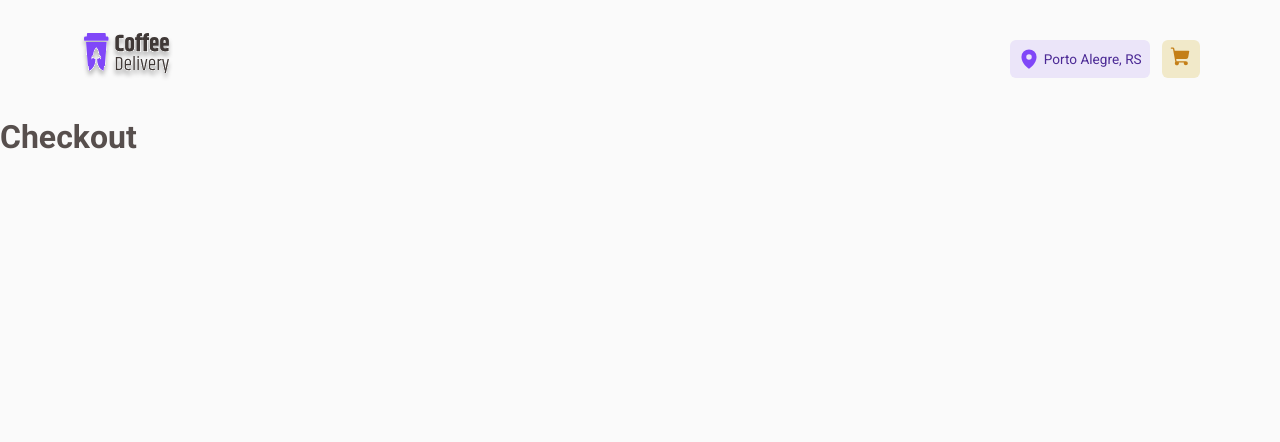
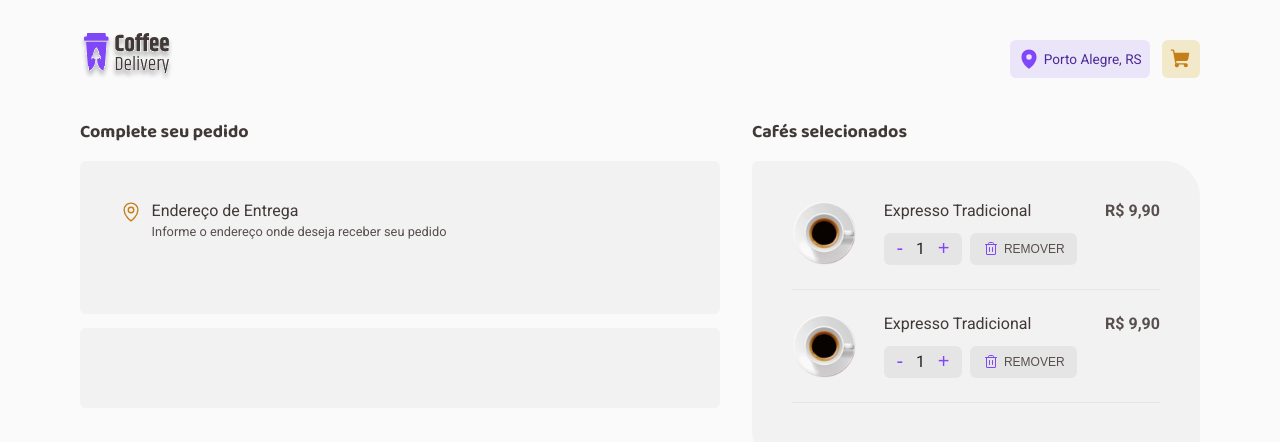
Before and after one commit to kdumagalhaes/coffee-delivery-ecommerce, a React (Vite) app: page /checkout in a window 1280 px wide. Shown: the top 442 px of the page. Built offline with nearby package versions, Linux system fonts and the light colour scheme.

Commit message:
Fix Cart button

```diff
--- a/src/components/Cart/Cart.tsx
+++ b/src/components/Cart/Cart.tsx
@@ -1,4 +1,4 @@
-import { Button, ItemQuantity } from './styles'
+import { CartButton, ItemQuantity } from './styles'
 
 // assets
 import { ShoppingCart } from 'phosphor-react'
@@ -7,9 +7,9 @@ import { useState } from 'react'
 export function Cart() {
   const [itemQuantity, setItemQuantity] = useState(0)
   return (
-    <Button>
+    <CartButton href="/checkout">
       {itemQuantity === 0 ? '' : <ItemQuantity>{itemQuantity}</ItemQuantity>}
       <ShoppingCart size={22} weight="fill" color={'#C47F17'} />
-    </Button>
+    </CartButton>
   )
 }
--- a/src/components/Cart/styles.ts
+++ b/src/components/Cart/styles.ts
@@ -1,6 +1,9 @@
 import styled from 'styled-components'
 
-export const Button = styled.button`
+export const CartButton = styled.a`
+  display: flex;
+  justify-content: center;
+  align-items: center;
   height: 2.4rem;
   width: 2.4rem;
   border: none;
--- a/src/pages/Checkout/Checkout.tsx
+++ b/src/pages/Checkout/Checkout.tsx
@@ -1,9 +1,81 @@
-import { Container } from './styles'
+import {
+  CheckoutForm,
+  Container,
+  Installments,
+  OrderSummary,
+  SubTitle,
+  RemoveButton,
+  SelectedProduct,
+} from './styles'
+
+// assets
+import { MapPin, Trash } from 'phosphor-react'
+import { QuantityStepper } from '../../components/QuantityStepper/QuantityStepper'
+
+// mock
+import CafeImgMock from '../../assets/images/coffee/expresso.svg'
 
 export function Checkout() {
   return (
     <Container>
-      <h1>Checkout</h1>
+      <div className="left-blocks">
+        <SubTitle>Complete seu pedido</SubTitle>
+        <CheckoutForm>
+          <div className="form-header">
+            <MapPin size={22} color="#C47F17" />
+            <div className="form-text">
+              <p className="form-title">Endereço de Entrega</p>
+              <p className="form-subtitle">
+                Informe o endereço onde deseja receber seu pedido
+              </p>
+            </div>
+          </div>
+        </CheckoutForm>
+        <Installments></Installments>
+      </div>
+      <div className="right-blocks">
+        <SubTitle>Cafés selecionados</SubTitle>
+        <OrderSummary>
+          <ul className="products-list">
+            <SelectedProduct>
+              <img
+                src={CafeImgMock}
+                alt="product name"
+                className="product-image"
+              />
+              <div className="product-name-and-controls">
+                <p className="product-name">Expresso Tradicional</p>
+                <div className="controls">
+                  <QuantityStepper />
+                  <RemoveButton>
+                    <Trash size={16} color="#8047F8" />
+                    Remover
+                  </RemoveButton>
+                </div>
+              </div>
+              <strong className="price">R$ 9,90</strong>
+            </SelectedProduct>
+            <SelectedProduct>
+              <img
+                src={CafeImgMock}
+                alt="product name"
+                className="product-image"
+              />
+              <div className="product-name-and-controls">
+                <p className="product-name">Expresso Tradicional</p>
+                <div className="controls">
+                  <QuantityStepper />
+                  <RemoveButton>
+                    <Trash size={16} color="#8047F8" />
+                    Remover
+                  </RemoveButton>
+                </div>
+              </div>
+              <strong className="price">R$ 9,90</strong>
+            </SelectedProduct>
+          </ul>
+        </OrderSummary>
+      </div>
     </Container>
   )
 }
--- a/src/pages/Checkout/styles.ts
+++ b/src/pages/Checkout/styles.ts
@@ -1,3 +1,111 @@
 import styled from 'styled-components'
 
-export const Container = styled.div``
+export const Container = styled.div`
+  max-width: 70rem;
+  margin: 0 auto;
+  display: flex;
+`
+
+const BlockLayout = styled.div`
+  width: 40rem;
+  margin-right: 2rem;
+  border-radius: 6px;
+  padding: 2.5rem;
+  background-color: ${(props) => props.theme['base-card']};
+  margin-bottom: 0.85rem;
+
+  &:last-child {
+    margin-bottom: 0;
+  }
+`
+
+export const CheckoutForm = styled(BlockLayout)`
+  .right-blocks {
+    display: flex;
+    flex-direction: column;
+  }
+
+  .form-header {
+    display: flex;
+    gap: 0.6rem;
+    margin-bottom: 2rem;
+  }
+
+  .form-text {
+    line-height: 130%;
+  }
+
+  .form-title {
+    color: ${(props) => props.theme['base-subtitle']};
+  }
+
+  .form-subtitle {
+    font-size: 0.8rem;
+    color: ${(props) => props.theme['base-text']};
+  }
+`
+
+export const Installments = styled(BlockLayout)``
+
+export const OrderSummary = styled.div`
+  width: 28rem;
+  padding: 2.5rem;
+  border-top-left-radius: 6px;
+  border-top-right-radius: 36px;
+  border-bottom-left-radius: 36px;
+  border-bottom-right-radius: 6px;
+  background-color: ${(props) => props.theme['base-card']};
+`
+
+export const SubTitle = styled.h3`
+  font-size: 1.12rem;
+  color: ${(props) => props.theme['base-subtitle']};
+  font-family: 'Baloo 2', cursive;
+  margin-bottom: 0.9rem;
+`
+export const RemoveButton = styled.button`
+  border: none;
+  border-radius: 6px;
+  background-color: ${(props) => props.theme['base-button']};
+  color: ${(props) => props.theme['base-text']};
+  font-size: 0.75rem;
+  text-transform: uppercase;
+  padding: 0rem 0.8rem;
+  display: flex;
+  align-items: center;
+  gap: 0.3rem;
+  transition: background-color 0.3s;
+
+  &:hover {
+    background-color: ${(props) => props.theme['base-hover']};
+  }
+`
+
+export const SelectedProduct = styled.li`
+  display: flex;
+  justify-content: space-between;
+  border-bottom: 1px solid ${(props) => props.theme['base-button']};
+  margin-bottom: 1.5rem;
+  padding-bottom: 1.5rem;
+
+  .product-name-and-controls {
+    display: flex;
+    flex-direction: column;
+    justify-content: space-between;
+  }
+
+  .product-name {
+    color: ${(props) => props.theme['base-subtitle']};
+  }
+
+  .product-image {
+    max-width: 4rem;
+    max-height: 4rem;
+  }
+
+  .controls {
+    display: flex;
+    height: 2rem;
+    gap: 0.5rem;
+  }
+`
```
Also changed, not shown: src/components/ProductSummary/ProductSummary.tsx (+8 -4 lines).
